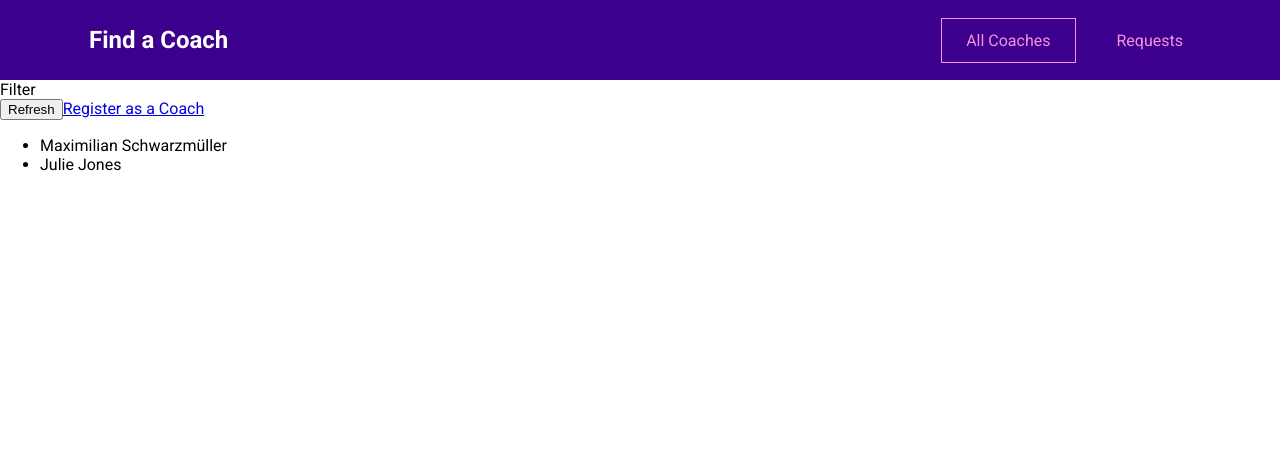
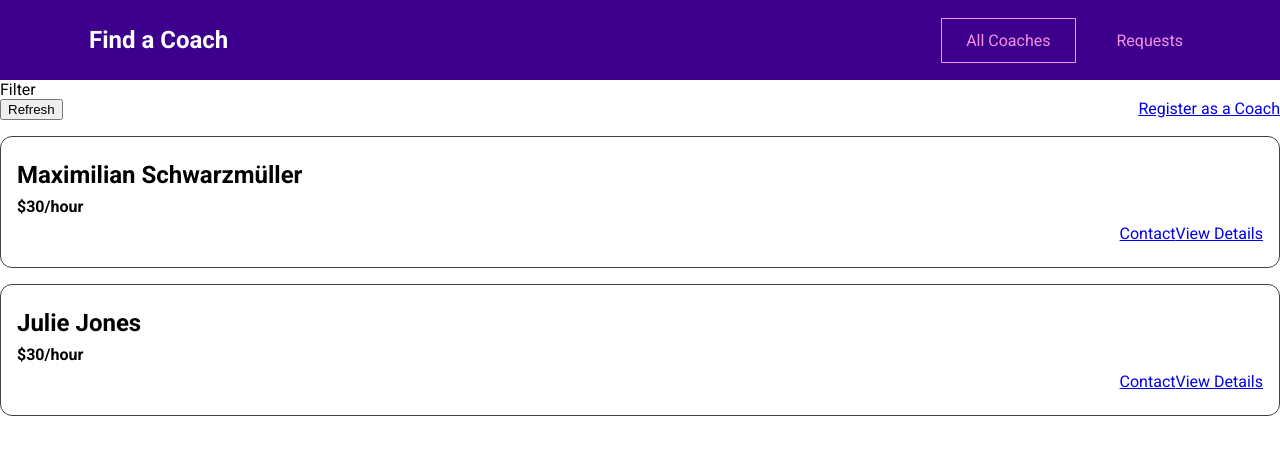
Before and after one commit to PabloAD01/Vue_Learning, a Vue app in the folder VueWebApp/: page /coaches in a window 1280 px wide. Shown: the top 454 px of the page. Built offline with nearby package versions, Linux system fonts and the light colour scheme.

Commit message:
feat: add CoachItem file

```diff
--- /dev/null
+++ b/VueWebApp/010 coach-item.css
@@ -0,0 +1,24 @@
+li {
+  margin: 1rem 0;
+  border: 1px solid #424242;
+  border-radius: 12px;
+  padding: 1rem;
+}
+
+h3 {
+  font-size: 1.5rem;
+}
+
+h3,
+h4 {
+  margin: 0.5rem 0;
+}
+
+div {
+  margin: 0.5rem 0;
+}
+
+.actions {
+  display: flex;
+  justify-content: flex-end;
+}
--- /dev/null
+++ b/VueWebApp/010 coaches-list.css
@@ -0,0 +1,10 @@
+ul {
+  list-style: none;
+  margin: 0;
+  padding: 0;
+}
+
+.controls {
+  display: flex;
+  justify-content: space-between;
+}
--- /dev/null
+++ b/VueWebApp/src/components/coaches/CoachItem.vue
@@ -0,0 +1,57 @@
+<template>
+  <li>
+    <h3>{{ fullName }}</h3>
+    <h4>${{ rate }}/hour</h4>
+    <div>
+      <span v-for="area in areas" :key="area"> </span>
+    </div>
+    <div class="actions">
+      <router-link :to="coachContactLink">Contact</router-link>
+      <router-link :to="coachDetailsLink">View Details</router-link>
+    </div>
+  </li>
+</template>
+
+<script>
+export default {
+  props: ['id', 'firstName', 'lastName', 'rate', 'areas'],
+  computed: {
+    fullName() {
+      return this.firstName + ' ' + this.lastName;
+    },
+    coachContactLink() {
+      return this.$route.path + '/' + this.id + '/contact';
+    },
+    coachDetailsLink() {
+      return this.$route.path + '/' + this.id;
+    },
+  },
+};
+</script>
+
+<style scoped>
+li {
+  margin: 1rem 0;
+  border: 1px solid #424242;
+  border-radius: 12px;
+  padding: 1rem;
+}
+
+h3 {
+  font-size: 1.5rem;
+}
+
+h3,
+h4 {
+  margin: 0.5rem 0;
+}
+
+div {
+  margin: 0.5rem 0;
+}
+
+.actions {
+  display: flex;
+  justify-content: flex-end;
+}
+</style>
--- a/VueWebApp/src/pages/coaches/CoachesList.vue
+++ b/VueWebApp/src/pages/coaches/CoachesList.vue
@@ -6,16 +6,26 @@
       <router-link to="/register">Register as a Coach</router-link>
     </div>
     <ul v-if="hasCoaches">
-      <li v-for="coaches in filteredCoaches" :key="coaches.id">
-        {{ coaches.firstName }} {{ coaches.lastName }}
-      </li>
+      <coach-item
+        v-for="coaches in filteredCoaches"
+        :key="coaches.id"
+        :id="coaches.id"
+        :first-name="coaches.firstName"
+        :last-name="coaches.lastName"
+        :rate="coaches.hourlyRate"
+        :areas="coaches.areas"
+      ></coach-item>
     </ul>
     <h3 v-else>No coaches found.</h3>
   </section>
 </template>
 
 <script>
+import CoachItem from '../../components/coaches/CoachItem.vue';
 export default {
+  components: {
+    CoachItem,
+  },
   computed: {
     filteredCoaches() {
       return this.$store.getters['coaches/coaches'];
@@ -26,3 +36,16 @@
   },
 };
 </script>
+
+<style scoped>
+ul {
+  list-style: none;
+  margin: 0;
+  padding: 0;
+}
+
+.controls {
+  display: flex;
+  justify-content: space-between;
+}
+</style>
```
